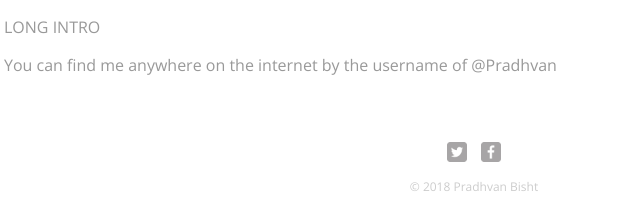
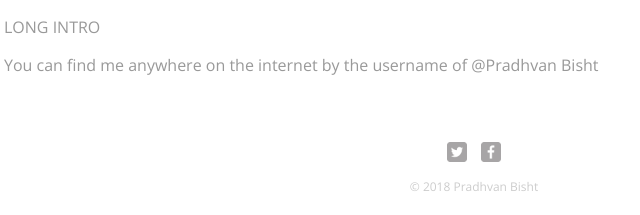
Before and after one commit to Invincible-Me/Pradhvan.github.io, a plain HTML site: page about.html in a window 1280 px wide. Shown: the part 392-607 px from the top of the page, 166-806 px from the left. Drawn offline with nearby package versions, Linux system fonts and the light colour scheme.

Commit message:
Update about.html

```diff
--- a/about.html
+++ b/about.html
@@ -26,7 +26,7 @@
           <img src="img/pradhvan.jpg" alt="Picture of Pradhvan Bisht" class="profile-photo">
           <h3>About</h3>
           <p>LONG INTRO</p>
-          <p>You can find me anywhere on the internet by the username of @Pradhvan </p>
+          <p>You can find me anywhere on the internet by the username of @Pradhvan Bisht</p>
         </section>
           <footer>
               <a href="www.twitter.com/pradhvanbisht"> <img src="img/twitter-wrap.png" alt="Twitter logo" class="social-icon"></a>
```
